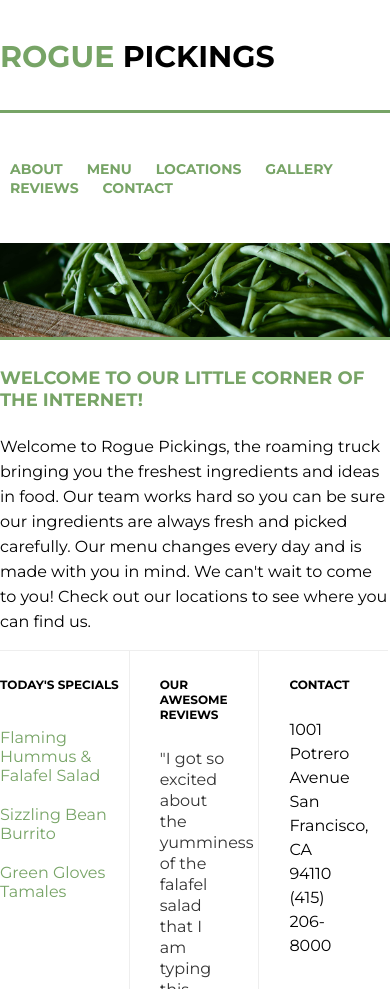
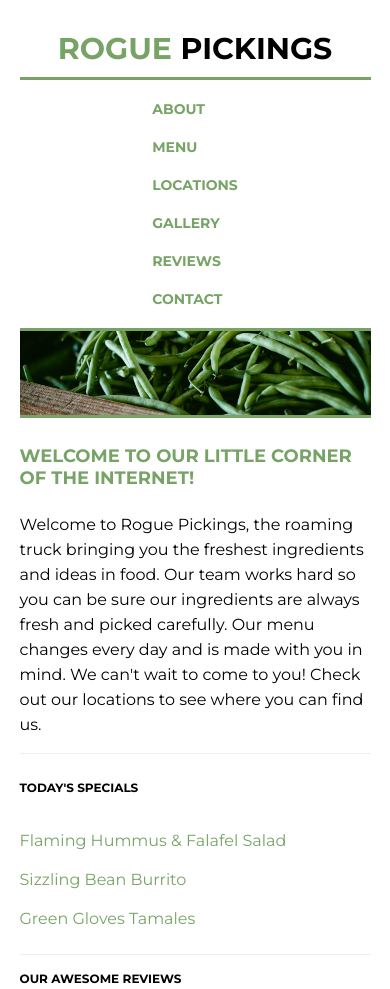
Before and after one commit to Tomomi-K1/flexbox, a plain HTML site: page rogue-pickings-responsive/index.html in a window 390 px wide. Shown: the top 989 px of the page. Drawn offline with Linux system fonts and the light colour scheme.

Commit message:
mobile version

```diff
--- a/rogue-pickings-responsive/css/main.css
+++ b/rogue-pickings-responsive/css/main.css
@@ -17,6 +17,11 @@ body {
 .container{
 	max-width: 1200px;
 	margin: 0 auto;
+	width: 90%;
+	display: flex;
+	justify-content: center;
+	align-items: center;
+	flex-flow: row wrap;
 }
 
 h1,
@@ -41,22 +46,31 @@ h4 {
 }
 
 p {
-	font-size: 14px;
+	font-size: 0.875em;
 	line-height: 21px;
-    padding: 0 30px;
+    /*padding: 0 30px;*/
 }
 
 /*The widths are in a percentage!*/
 header {
-	height: 110px;
+	width: 100%;
+	height: auto;
+	/*height: 110px;*/
 	border-bottom: 3px solid #77a466;
 	margin: 0 auto;
+	display: flex;
+	justify-content: center;
+	align-items: center;
+	flex-flow: row wrap;
 }
 
 header h1 {
-	float: left;
-	margin: 0;
-	padding: 38px 0;
+	width: 100%;
+	text-align:center;
+	border-bottom: 3px solid #77a466;
+	/*float: left;*/
+	padding:10px;/*replace at desktop*/
+	margin: 20px 0 0 0; /*replace at desktop*/
 }
 header h1 span {
 	color: #77a466;
@@ -64,18 +78,19 @@ header h1 span {
 
 header nav {
 	float: right;
-	padding: 46px 0;
+	margin: 10px 0;
 }
 header nav ul {
 	margin: 0;
 	padding: 0;
 }
 header nav ul li {
+	list-style-type: none;
 	text-transform: uppercase;
 	font-weight: 700;
 	font-size: 14px;
-	padding: 0 10px;
-	display: inline;
+	padding: 10px;
+	/*display: inline;*/
 }
 header nav ul li a{
 	text-decoration: none;
@@ -85,8 +100,13 @@ header nav ul li a{
 /*The widths are in a percentage!*/
 .top-section,
 .bottom-section {
+	width: 100%;
 	margin: 0 auto;
 	clear: both;
+	display: flex;
+	justify-content: center;
+	align-items: center;
+	flex-flow: row wrap;
 }
 
 .main-image {
@@ -116,7 +136,7 @@ header nav ul li a{
 .section-one,
 .section-two,
 .section-three {
-	width: 33%;
+	width: 100%;
 	height: auto;
 	float: left;
 	border-top: 1px solid #eee;
@@ -126,7 +146,7 @@ header nav ul li a{
 	padding: 10px 0;
 }
 
-.section-two {
+/*.section-two {
 	border-left: 1px solid #eee;
 	border-right: 1px solid #eee;
 }
@@ -135,6 +155,8 @@ header nav ul li a{
 .section-three h4 {
 	padding: 10px 30px;
 }
+
+*/
 
 .menu {
 	list-style: none;
@@ -163,6 +185,10 @@ footer {
 	margin: 0 auto;
 	clear: both;
 	text-align: center;
+	display: flex;
+	justify-content: center;
+	align-items: center;
+	width: 100%;
 }
 footer span {
 	font-family: 'Wisdom Script', cursive;
@@ -170,3 +196,45 @@ footer span {
 	color: #77a466;
 	font-size: 14px;
 }
+
+/***************desktop**************
+
+.container{
+	max-width: 1200px;
+	margin: 0 auto;
+}
+
+header {
+	height: 110px;
+}
+
+
+header h1 {
+	margin:0;
+    padding: 38px 0;
+}
+
+header nav {
+	padding: 46px 0;
+}
+
+header nav ul li {
+	padding: 0 10px;
+	/*display: inline;
+}
+
+.section-one,
+.section-two,
+.section-three {
+	width: 33%;
+}
+.section-two h4,
+.section-three h4 {
+	padding: 10px 30px;
+}
+
+p {
+	padding: 0 30px;
+}
+
+*/
```
